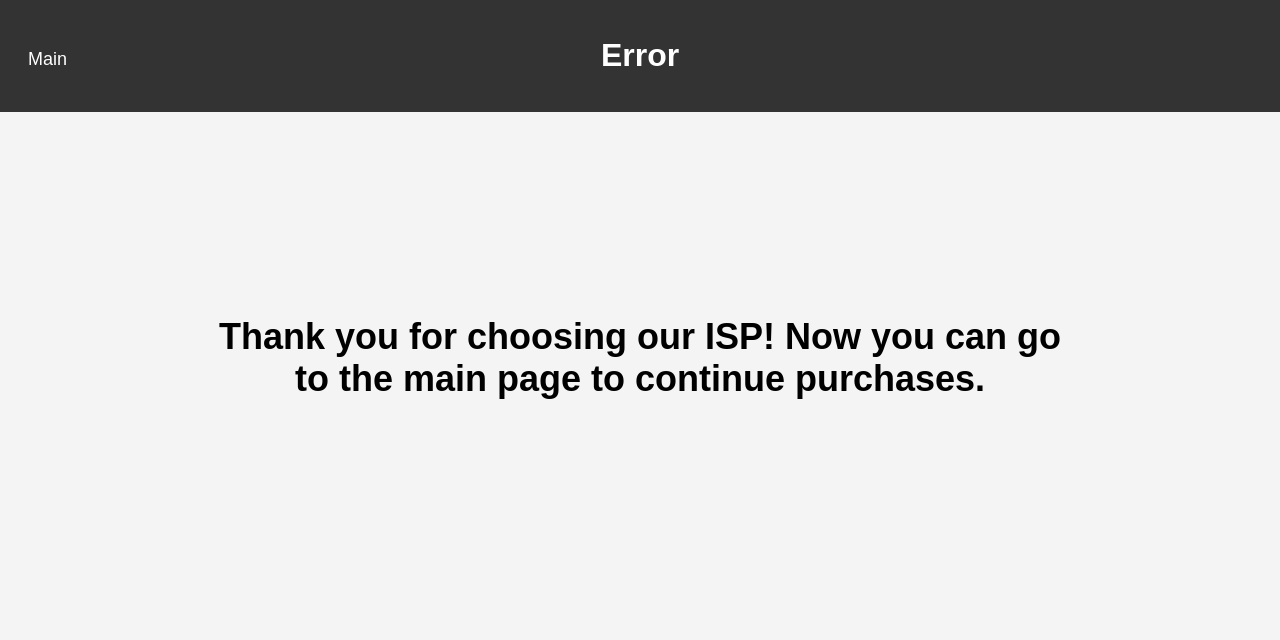
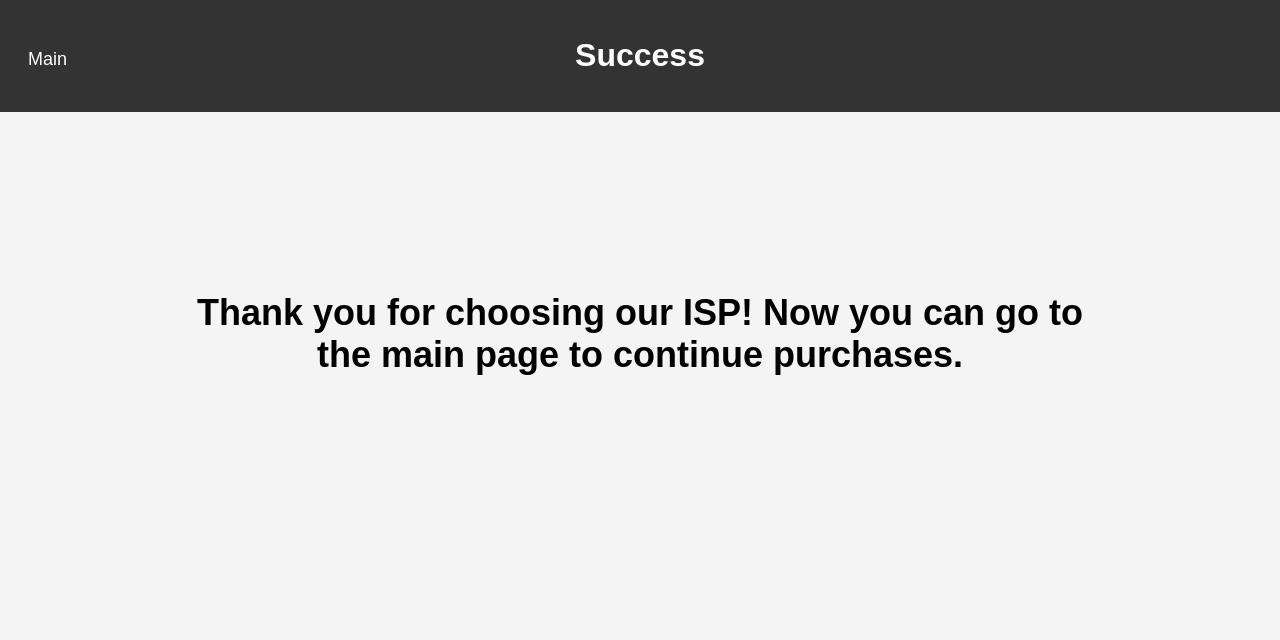
Before and after one commit to Network-Assignment-Team-NAT/site_flask, a Flask app: template templates/thanks.html in a window 1280 px wide. Shown: the top 640 px of the page. Run offline with Flask 2, Linux system fonts and the light colour scheme; the template is opened without the code that fills it, so the values that code supplies are empty.

Commit message:
names fixed

```diff
--- a/templates/thanks.html
+++ b/templates/thanks.html
@@ -3,7 +3,7 @@
 <head>
   <meta charset="UTF-8">
   <meta name="viewport" content="width=device-width, initial-scale=1.0">
-  <title>Error</title>
+  <title>Thank you!</title>
   <style>
     body {
       font-family: Arial, sans-serif;
@@ -30,7 +30,7 @@
     }
 
     section {
-      margin: 8.5em;
+      margin: 7.5em;
         font-size: 1.5em;
     }
 
@@ -63,7 +63,7 @@
 
   <header>
       <a href="/" class="back-button">Main</a>
-    <h1>Error</h1>
+    <h1>Success</h1>
   </header>
 
 <section>
```
